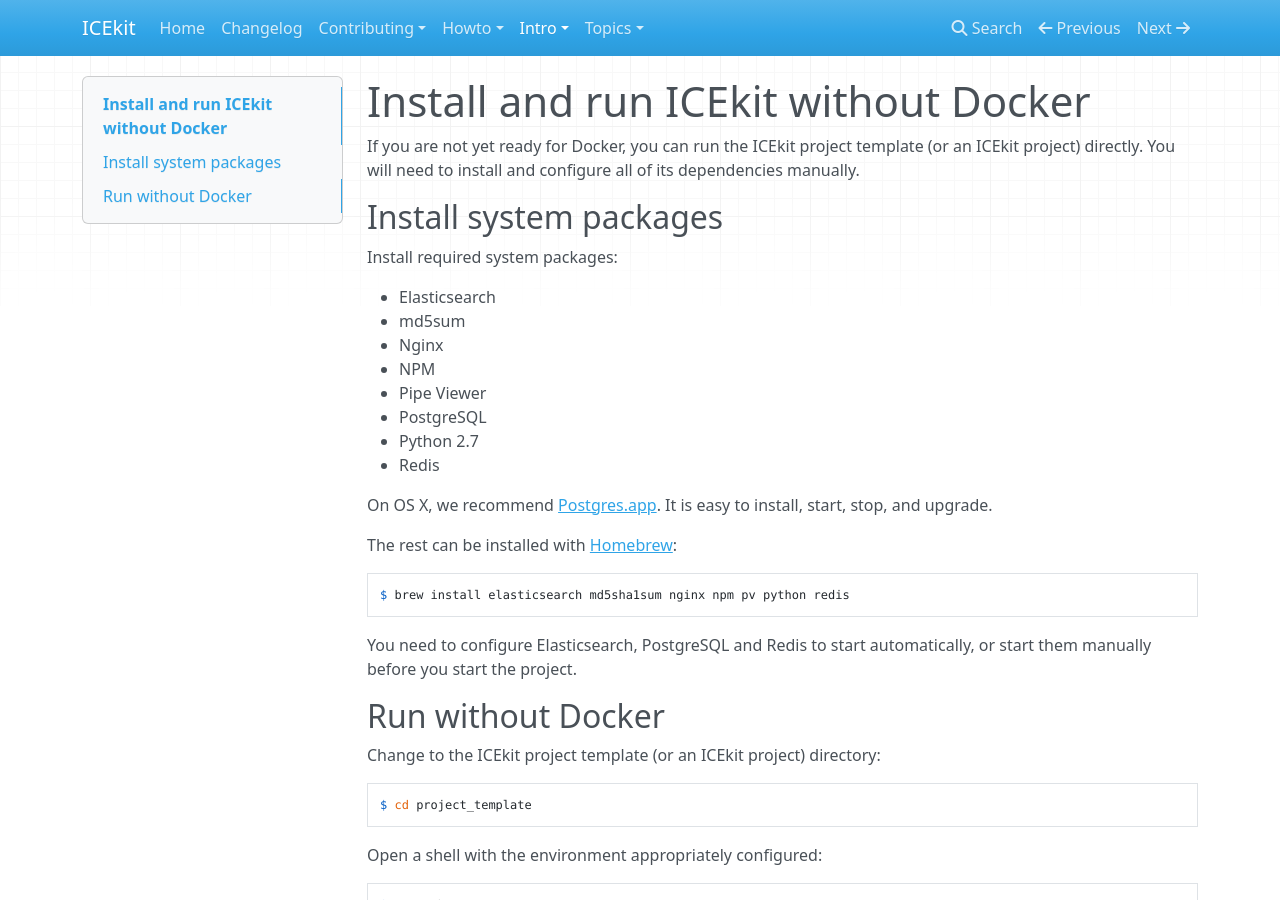
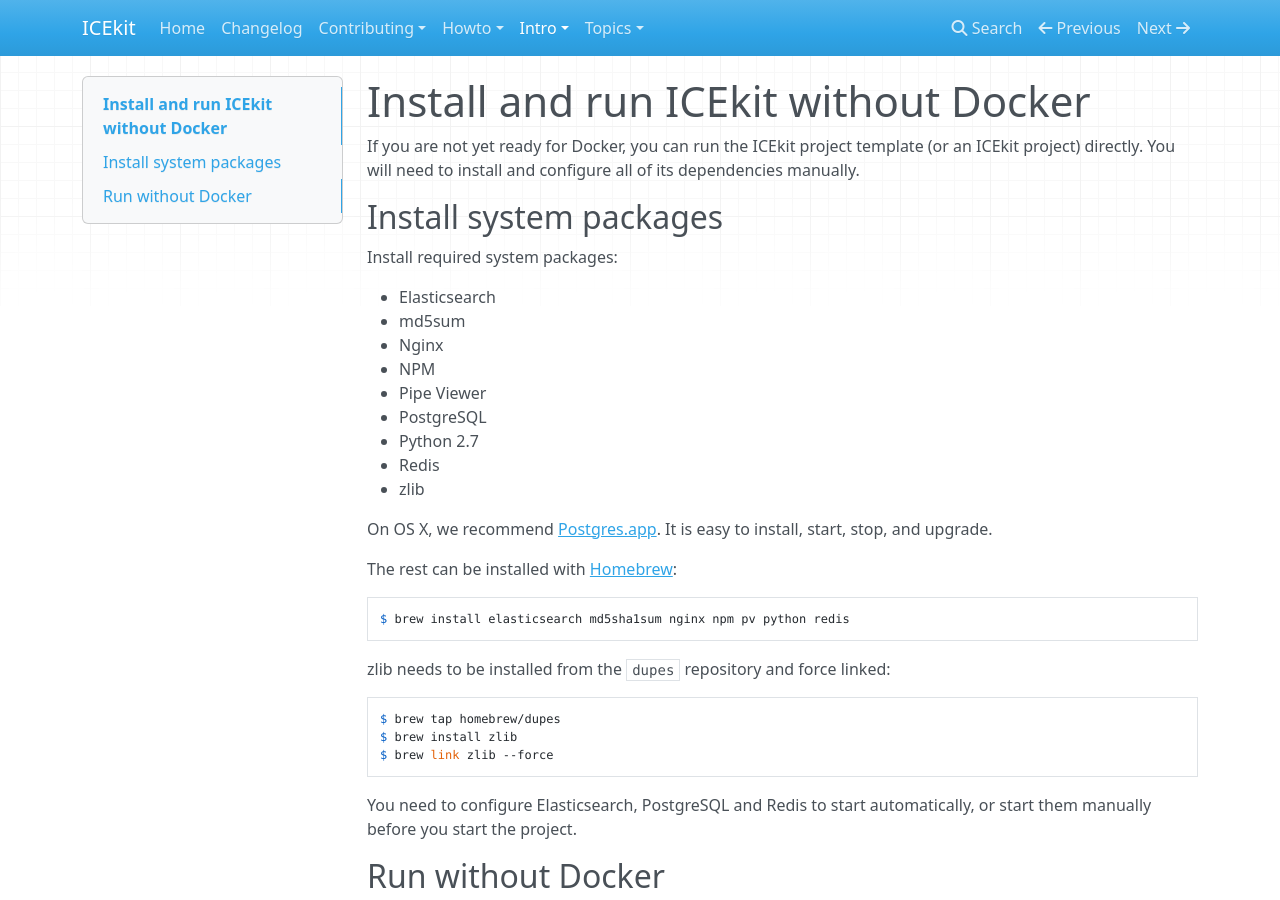
Before and after one commit to ic-labs/django-icekit, an MkDocs documentation site: the page built from docs/intro/manual-setup.md, in a window 1280 px wide and 900 px high. Built offline with MkDocs 1.6.1, drawn with Linux system fonts in a browser that asks for light colours; nearby versions of some CDN libraries.

Commit message:
Add zlib to dependencies.

```diff
--- a/docs/intro/manual-setup.md
+++ b/docs/intro/manual-setup.md
@@ -16,6 +16,7 @@
   * PostgreSQL
   * Python 2.7
   * Redis
+  * zlib
 
 On OS X, we recommend [Postgres.app](http://postgresapp.com/). It is easy to
 install, start, stop, and upgrade.
@@ -23,6 +24,12 @@
 The rest can be installed with [Homebrew](http://brew.sh/):
 
     $ brew install elasticsearch md5sha1sum nginx npm pv python redis
+
+zlib needs to be installed from the `dupes` repository and force linked:
+
+    $ brew tap homebrew/dupes
+    $ brew install zlib
+    $ brew link zlib --force
 
 You need to configure Elasticsearch, PostgreSQL and Redis to start
 automatically, or start them manually before you start the project.
```
